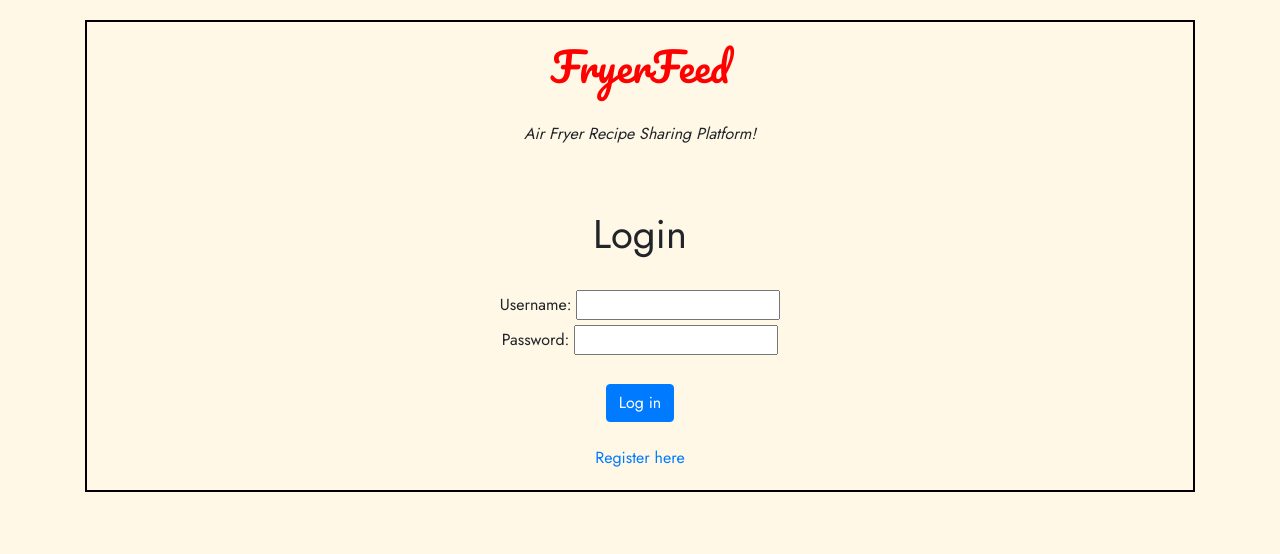
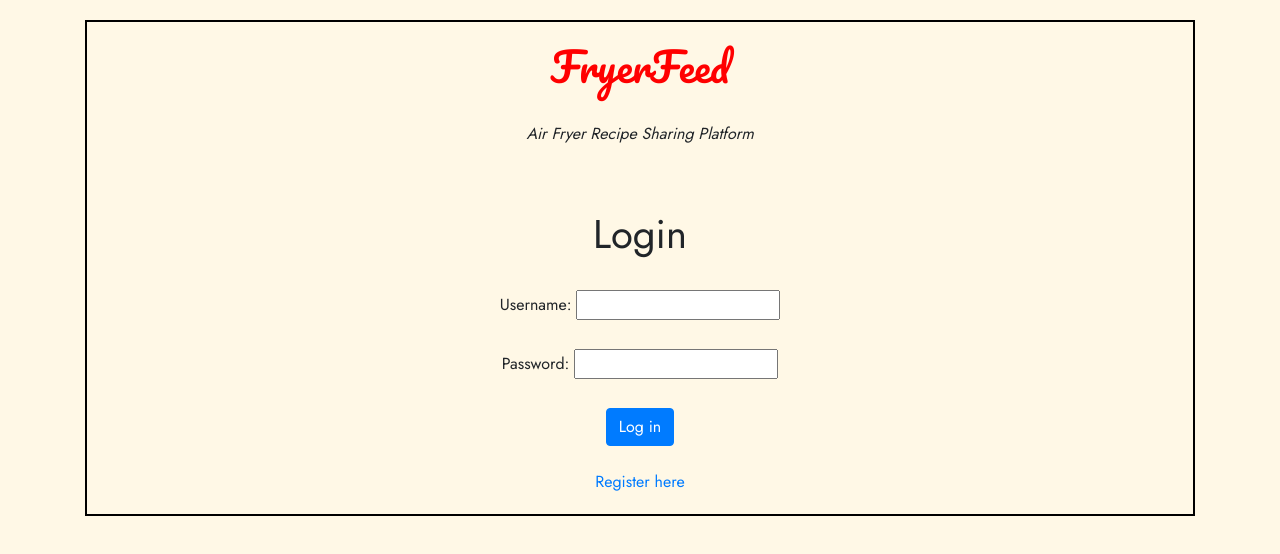
Before and after one commit to vichen1126/fryerfeed, a website: page client/login.html in a window 1280 px wide. Drawn offline with nearby package versions, Linux system fonts and the light colour scheme.

Commit message:
html fixes

```diff
--- a/client/login.html
+++ b/client/login.html
@@ -30,7 +30,7 @@
                 <!-- <img src="https://www.tasteofhome.com/wp-content/uploads/2018/05/shutterstock_743484397.jpg" class="rounded img-fluid" style="height: 140px; width: 140px;" alt="air-fry2">
               </div> -->
               <br>
-              <p> <em> Air Fryer Recipe Sharing Platform! </em> </p>
+              <p> <em> Air Fryer Recipe Sharing Platform </em> </p>
               <br>
               <br>
               <h1>Login</h1>
@@ -40,6 +40,7 @@
                         <label>Username: </label>
                         <input type="text" name="username" />
                     </div>
+                    <br>
                     <div>
                         <label>Password: </label>
                         <input type="password" name="password" />
```
Also changed, not shown: client/index.html (+1 -1 lines), client/newpost.html (+1 -1 lines), client/register.html (+2 -1 lines), 1 other file.
